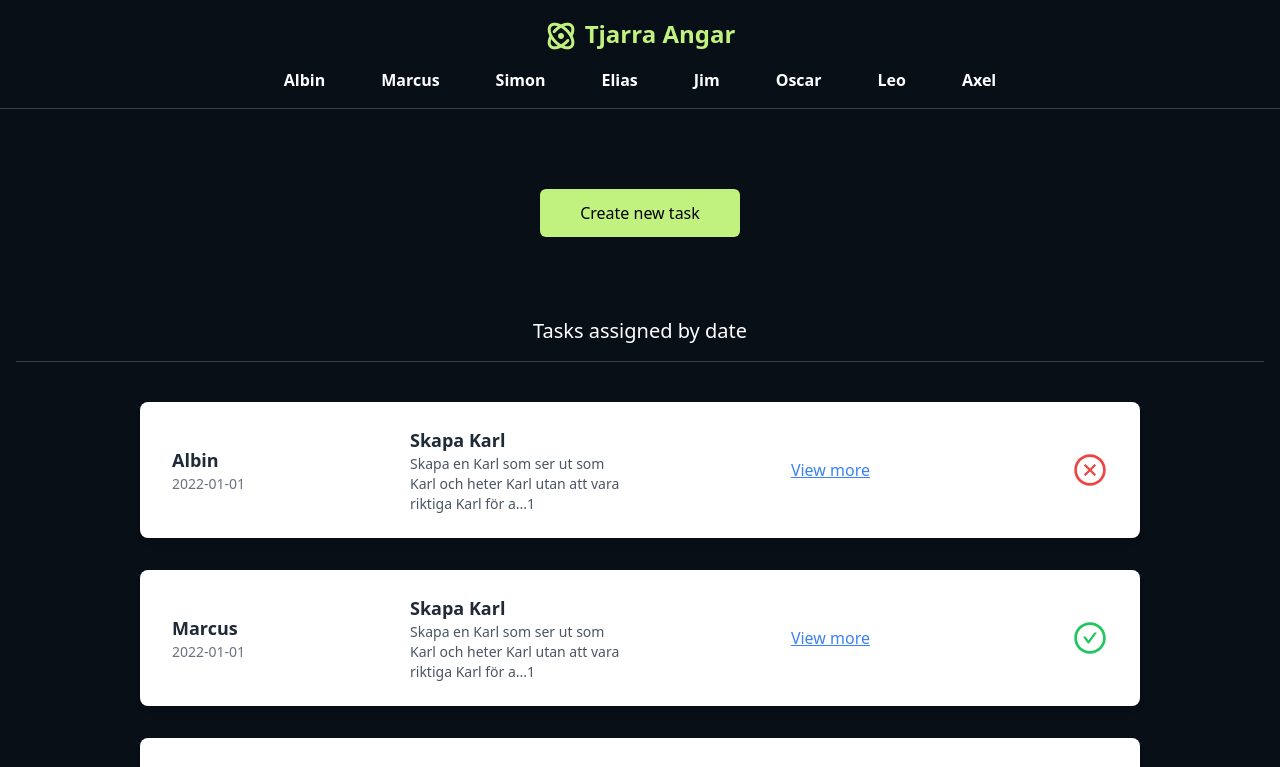
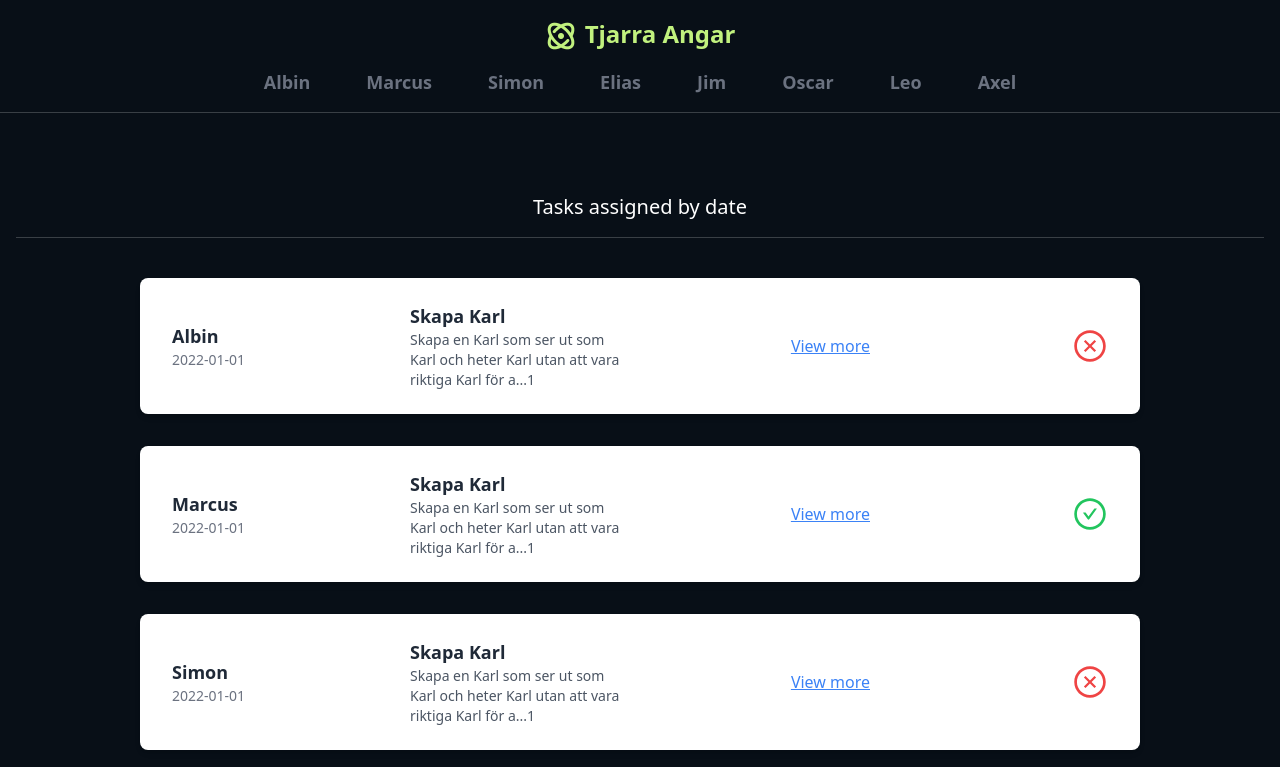
Before and after one commit to albinhasanaj/tjarra-angar-dashboard, a Next.js app: page / in a window 1280 px wide. Shown: the top 767 px of the page. Built offline with nearby package versions, Linux system fonts and the light colour scheme.

Commit message:
refactor

```diff
--- a/app/page.tsx
+++ b/app/page.tsx
@@ -6,11 +6,6 @@ import React from 'react'
 const Homepage = () => {
   return (
     <main className="flex flex-col items-center text-white mt-20 px-4">
-      <Link href="/create" className='mb-20'>
-        <div className='bg-secondary py-3 px-10 rounded-md'>
-          <h3 className='text-black '>Create new task</h3>
-        </div>
-      </Link>
       <h3 className="text-xl mb-4">Tasks assigned by date</h3>
       <Divider />
 
--- a/components/Navbar.tsx
+++ b/components/Navbar.tsx
@@ -1,9 +1,16 @@
+"use client";
 import Image from 'next/image'
 import Link from 'next/link'
 import React from 'react'
 import Divider from './Divider'
+import { usePathname } from 'next/navigation';
 
-const Navbar = () => {
+const Navbar: React.FC = () => {
+    const currentPath = usePathname()
+
+
+    const names = ['Albin', 'Marcus', 'Simon', 'Elias', 'Jim', 'Oscar', 'Leo', 'Axel']
+
     return (
         <div>
             <nav className='flex flex-col gap-4 mt-4'>
@@ -15,38 +22,31 @@ const Navbar = () => {
                         height={32}
                         className='mt-1'
                     />
-                    <h1 className='text-[24px] font-bold text-secondary'>Tjarra Angar</h1>
+                    <h1 className='text-xl md:text-2xl font-bold text-secondary'>Tjarra Angar</h1>
                 </Link>
                 <div>
-                    <ul className='flex gap-14 justify-center'>
-                        <Link href='/'>
-                            <li className='text-[#fff] text-[16px] font-semibold cursor-pointer hover:underline'>Albin</li>
-                        </Link>
-                        <Link href='/'>
-                            <li className='text-[#fff] text-[16px] font-semibold cursor-pointer hover:underline'>Marcus</li>
-                        </Link>
-                        <Link href='/'>
-                            <li className='text-[#fff] text-[16px] font-semibold cursor-pointer hover:underline'>Simon</li>
-                        </Link>
-                        <Link href='/'>
-                            <li className='text-[#fff] text-[16px] font-semibold cursor-pointer hover:underline'>Elias</li>
-                        </Link>
-                        <Link href='/'>
-                            <li className='text-[#fff] text-[16px] font-semibold cursor-pointer hover:underline'>Jim</li>
-                        </Link>
-                        <Link href='/'>
-                            <li className='text-[#fff] text-[16px] font-semibold cursor-pointer hover:underline'>Oscar</li>
-                        </Link>
-                        <Link href='/'>
-                            <li className='text-[#fff] text-[16px] font-semibold cursor-pointer hover:underline'>Leo</li>
-                        </Link>
-                        <Link href='/'>
-                            <li className='text-[#fff] text-[16px] font-semibold cursor-pointer hover:underline'>Axel</li>
-                        </Link>
+                    <ul className='flex flex-wrap gap-4 md:gap-14 justify-center'>
+                        {names.map((name) => {
+                            const namePath = `/${name.toLowerCase()}`
+                            const isActive = currentPath === namePath
+
+                            return (
+                                <li key={name}>
+                                    <Link href={namePath}>
+                                        <span
+                                            className={`text-base md:text-lg font-semibold cursor-pointer hover:underline ${isActive ? 'text-white' : 'text-gray-500'
+                                                }`}
+                                        >
+                                            {name}
+                                        </span>
+                                    </Link>
+                                </li>
+                            )
+                        })}
                     </ul>
                 </div>
                 <Divider />
-            </nav >
+            </nav>
         </div>
     )
 }
```
